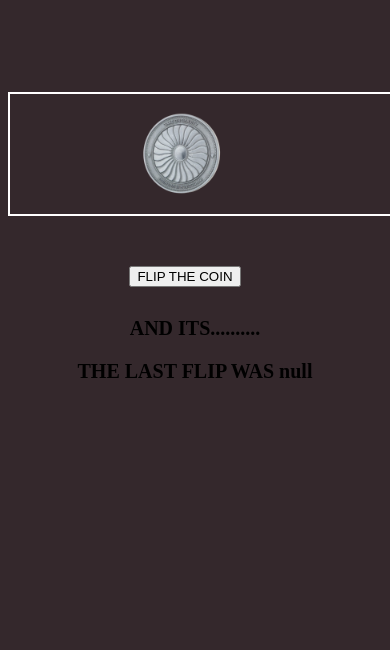
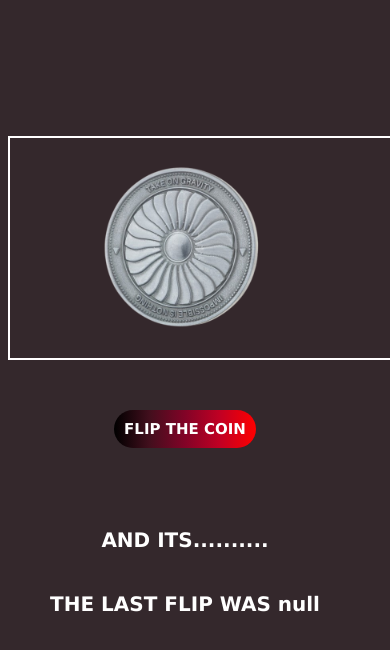
Before and after one commit to RAAVAN979/Coinflip, a plain HTML site: page index.html in a window 390 px wide. Shown: the part 112-762 px from the top of the page. Drawn offline with Linux system fonts and the light colour scheme.

Commit message:
Update index.html

```diff
--- a/index.html
+++ b/index.html
@@ -1,8 +1,8 @@
 <!DOCTYPE html>
 <html>
   <head>
-    <meta type="Author" content="Bishal Pandey" />
-    <meta type="viewport" content="width= device-width, initial-scale = 1.0" />
+    <meta name="Author" content="Bishal Pandey" />
+    <meta name="viewport" content="width= device-width, initial-scale = 1.0" />
     <meta charset="UTF-8" />
     <style>
       body {
@@ -32,9 +32,25 @@
       }
 
       button {
+        color: white;
+        font-size: 15px;
+        font-weight: bold;
+        border: none;
+        border-radius: 20px;
+        cursor: pointer;
+        padding: 10px 10px 10px 10px;
+        font-family: verdana;
         justify-content: center;
         align-items: center;
         align-self: center;
+        background-image: linear-gradient(
+          to right,
+          #000000,
+          #420f1d,
+          #820327,
+          #c20023,
+          #ff0000
+        );
       }
 
       p {
@@ -69,6 +85,32 @@
         color: red;
         background-color: aqua;
       }
+
+      marquee {
+        color: white;
+      }
+
+      .result {
+        display: flex;
+        flex-direction: column;
+      }
+
+      .result p {
+        color: white;
+        font-family: verdana;
+      }
+
+      @media (max-width: 600px) {
+        .container {
+          margin-top: 10vh;
+          height: 200px;
+        }
+
+        img {
+          height: 200px;
+          width: 200px;
+        }
+      }
     </style>
   </head>
   <body>
@@ -83,9 +125,11 @@
         FLIP THE COIN
       </button>
     </div>
-    <p id="result">AND ITS..........</p>
-    <p id="history">THE LAST FLIP WAS....</p>
+    <div class="result">
+      <p id="result">AND ITS..........</p>
 
+      <p id="history">THE LAST FLIP WAS....</p>
+    </div>
     <script>
       let history = JSON.parse(localStorage.getItem("coin"));
 
@@ -102,18 +146,16 @@
           if (ranNum < 0.5) {
             coin = "HEADS";
             document.querySelector(".container").innerHTML =
-              '<img src="heads.png" height="100px" width="100px"></img>';
+              '<img src="heads.png></img>';
           } else {
             coin = "TAILS";
             document.querySelector(".container").innerHTML =
-              '<img src="tail.png" height="100px" width="100px"></img>';
+              '<img src="tails.png></img>';
           }
 
           localStorage.setItem("coin", JSON.stringify(coin));
 
           document.getElementById("result").innerHTML = `And ITS ${coin}`;
-
-
 
           document.getElementById("coinflip").innerHTML = `FLIP THE COIN`;
         }, 5000);
@@ -124,7 +166,7 @@
         document.querySelector(".container").innerHTML =
           '<img src="coinflip1.gif" height="100px" width="200px"></img>';
 
-        click.innerHTML = `Wait`;
+        click.innerHTML = `FLIPPING`;
       }
     </script>
   </body>
```
